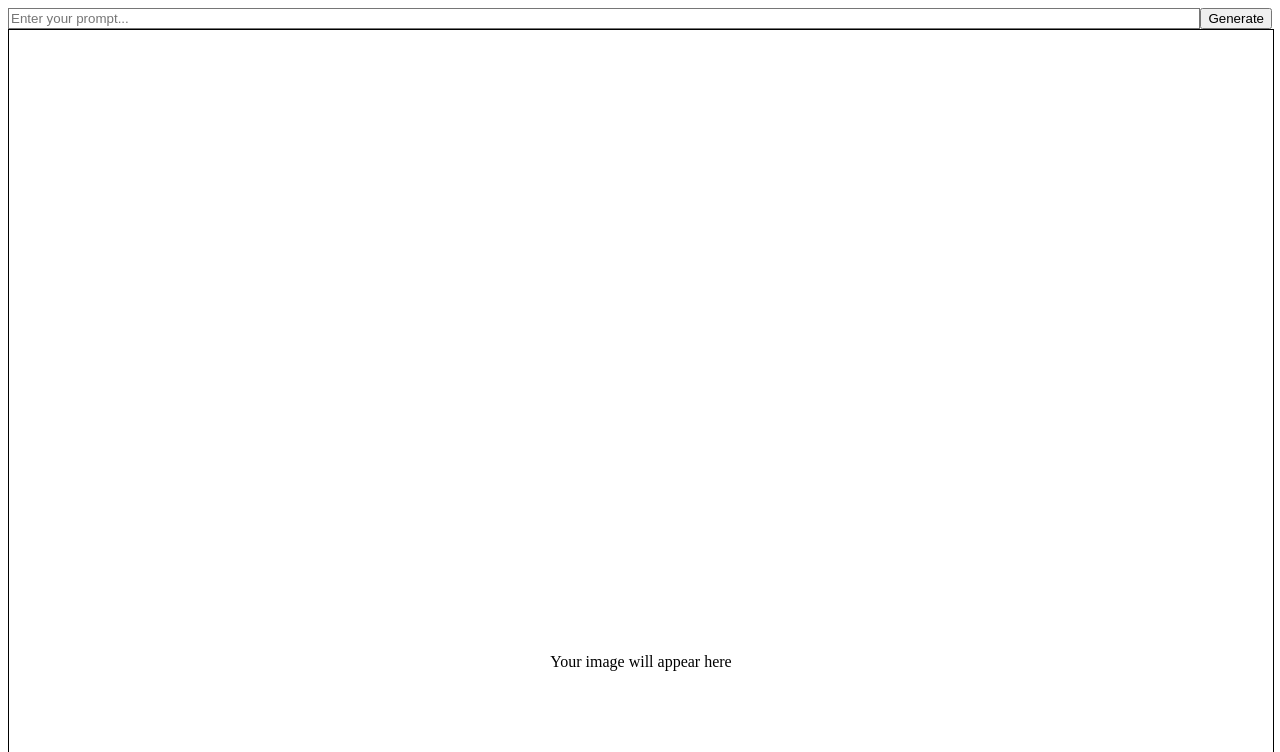
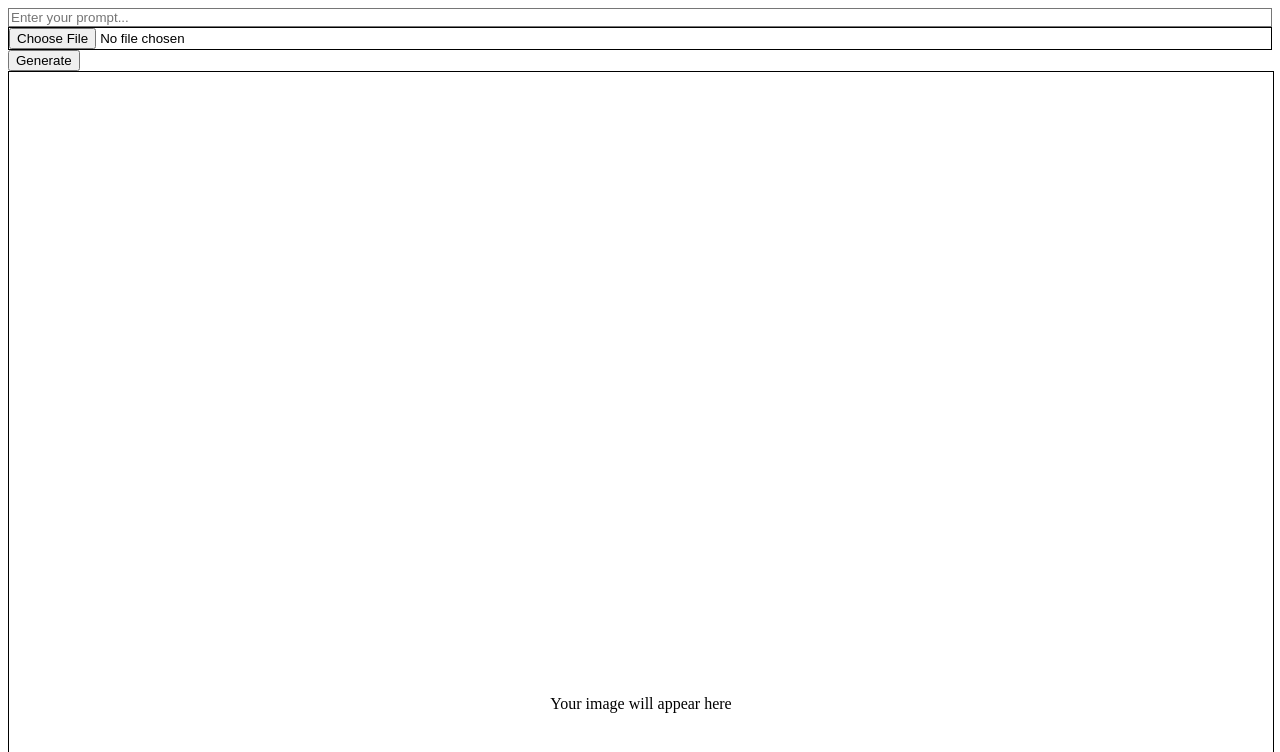
Before and after one commit to codinglabsong/img-edit-agent, a Next.js app: page / in a window 1280 px wide. Shown: the top 752 px of the page. Built offline with nearby package versions, Linux system fonts and the light colour scheme.

Commit message:
completed draft for SDXL integration with img2img setup

```diff
--- a/src/app/action.ts
+++ b/src/app/action.ts
@@ -2,16 +2,17 @@
 
 import Replicate from "replicate";
 import type { GenerateState } from "@/lib/definition";
-import { writeFile } from "fs/promises";
 
 export async function GenerateAction(
   _prevState: GenerateState,
   formData: FormData,
 ): Promise<GenerateState> {
   try {
-    // Get the prompt from the form data
+    // Get the prompt and image from the form data
     const prompt = (formData.get("prompt") ?? "").toString().trim();
+    const image = formData.get("image") as File | null;
     if (!prompt) return { error: "Prompt is required." };
+    if (!image || !image.size) return { error: "Image is required." };
 
     // Create a new Replicate instance
     const replicate = new Replicate();
@@ -19,39 +20,44 @@ export async function GenerateAction(
     // Create the input for the Replicate API
     const input = {
       prompt,
-      aspect_ratio: "16:9",
-      safety_filter_level: "block_medium_and_above",
+      image,
+      refine: "expert_ensemble_refiner",
+      apply_watermark: false,
+      num_inference_steps: 25,
     };
 
     // Define the output type for the Replicate API
-    interface Imagen4Output {
-      url?: () => string;
-    }
-    const output = (await replicate.run("google/imagen-4", {
-      input,
-    })) as Imagen4Output;
+    const output: unknown = await replicate.run(
+      "stability-ai/sdxl:7762fd07cf82c948538e41f63f77d685e02b063e37e496e96eefd46c929f9bdc",
+      {
+        input,
+      },
+    );
 
-    // Get the URL from the output
-    const urlObj = output.url?.();
+    let url: string | null = null;
 
-    // If no URL is returned, return an error
-    if (!urlObj) {
-      return { error: "No image URL returned from the API." };
+    type FileOutput = {
+      url: () => string;
+    };
+
+    if (Array.isArray(output) && output.length > 0) {
+      const first = output[0];
+      if (typeof first === "object" && first !== null && "url" in first) {
+        const maybe = first as FileOutput;
+        url = maybe.url().toString();
+      }
     }
 
-    // Make sure the urlObj is a string before returning it
-    const url = urlObj.toString();
+    if (!url) return { error: "No valid image URL returned from the API." };
+
+    // Return the URL in string format
     return { url };
-
-    // // To access the file URL:
-    // console.log(output.url());
-    // //=> "https://replicate.delivery/.../output.png"
-
-    // // To write the file to disk:
-    // await writeFile(`output.png`, output);
-    // //=> output.png written to disk
   } catch (err) {
     console.error(err);
-    return { error: "An error occurred while generating the image." };
+    const message =
+      err instanceof Error
+        ? err.message
+        : "An error occurred while generating the image.";
+    return { error: message };
   }
 }
--- a/src/app/page.tsx
+++ b/src/app/page.tsx
@@ -1,10 +1,10 @@
 "use client";
 
-import PromptInput from "@/ui/prompt-input";
-import ImagePreview from "@/ui/image-preview";
 import { useState, useActionState } from "react";
 import { GenerateAction } from "@/app/action";
 import type { GenerateState } from "@/lib/definition";
+import PromptInput from "@/ui/prompt-input";
+import ImagePreview from "@/ui/image-preview";
 
 const initialState: GenerateState = {
   url: null,
@@ -19,11 +19,11 @@ export default function Home() {
   );
 
   return (
-    <main className="flex flex-col items-center min-h-screen p-6 bg-gray-50">
+    <main className="min-h-screen p-6 bg-gray-50 flex flex-col items-center">
       <div className="w-full max-w-2xl">
         <PromptInput
-          value={prompt}
-          onChange={setPrompt}
+          prompt={prompt}
+          setPrompt={setPrompt}
           formAction={formAction}
           isPending={isPending}
         />
--- a/src/ui/prompt-input.tsx
+++ b/src/ui/prompt-input.tsx
@@ -1,32 +1,44 @@
 "use client";
 
 interface PromptInputProps {
-  value: string;
-  onChange: (val: string) => void;
+  prompt: string;
+  setPrompt: (val: string) => void;
   formAction: (formData: FormData) => void;
   isPending: boolean;
 }
 
 export default function PromptInput({
-  value,
-  onChange,
+  prompt,
+  setPrompt,
   formAction,
   isPending,
 }: PromptInputProps) {
   return (
-    <form action={formAction} className="flex gap-2">
+    <form
+      action={formAction}
+      className="flex flex-col gap-2"
+      encType="multipart/form-data"
+    >
       <input
         name="prompt"
         type="text"
-        value={value}
-        onChange={(e) => onChange(e.target.value)}
+        value={prompt}
+        onChange={(e) => setPrompt(e.target.value)}
         placeholder="Enter your prompt..."
-        className="flex-1 p-3 border rounded-lg shadow-sm focus:outline-none focus:ring-2 focus:ring-blue-500"
+        className="p-3 border rounded-lg focus:outline-none focus:ring-2 focus:ring-blue-500"
+        disabled={isPending}
+      />
+      <input
+        name="image"
+        type="file"
+        accept="image/*"
+        placeholder="Upload an image..."
+        className="p-2 border rounded-lg"
         disabled={isPending}
       />
       <button
         type="submit"
-        className="px-4 py-2 text-white bg-blue-500 rounded-lg hover:bg-blue-600"
+        className="px-4 py-2 bg-black text-white rounded-lg disabled:opacity-60 w-fit"
         disabled={isPending}
       >
         {isPending ? "Generating..." : "Generate"}
```
